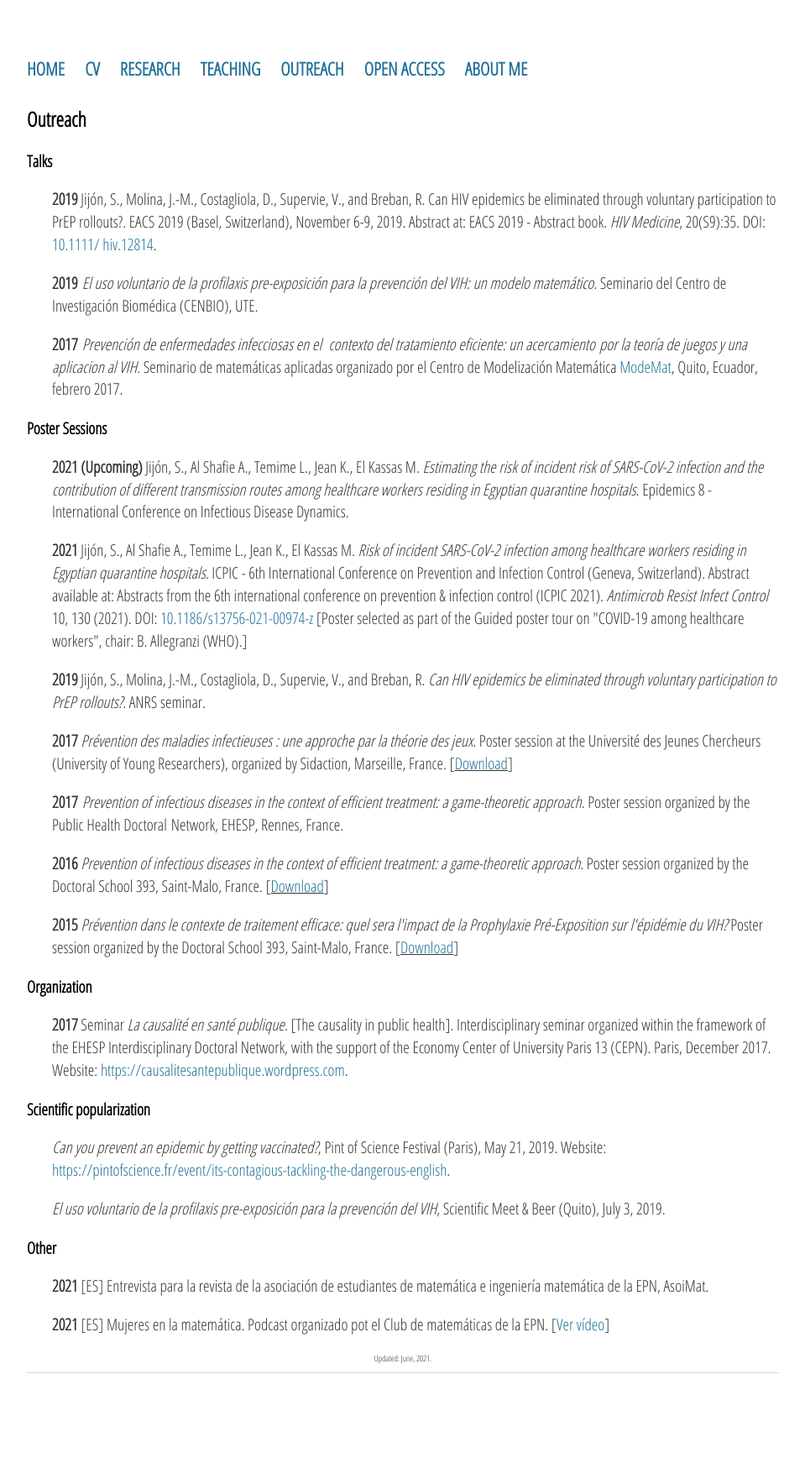
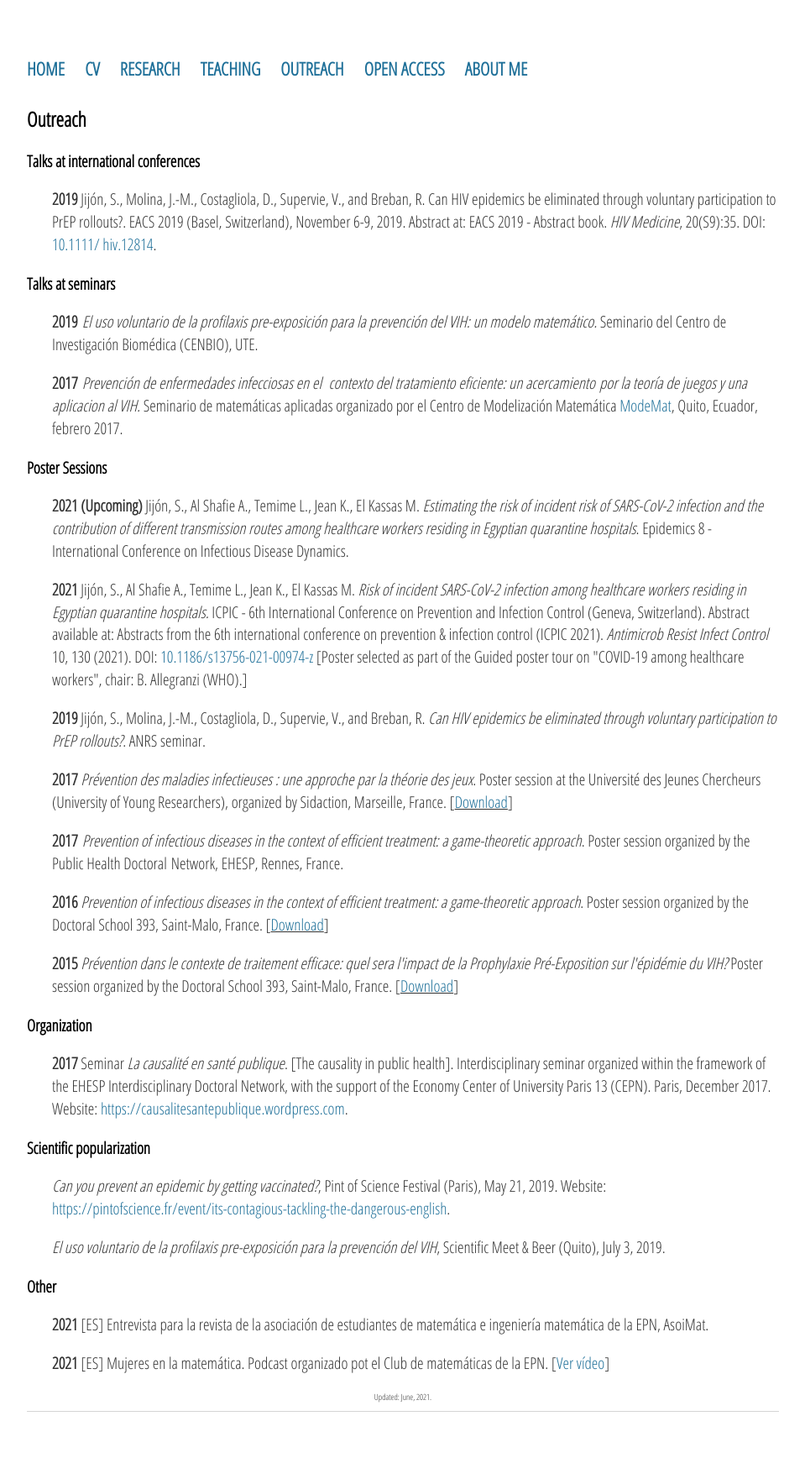
Before and after one commit to sjijon/sjijon.github.io, a Jekyll site: the page built from outreach.html, in a window 1280 px wide. Shown: the whole page at 84% size, without its empty margins (160-1119 px from the left). Built offline with Jekyll 4.4.1, drawn with Linux system fonts in a browser that asks for light colours; nearby versions of some CDN libraries; before the commit the page ends 1715 px from its top, so only the background shows below that.

Commit message:
Fix subsection titles

```diff
--- a/outreach.html
+++ b/outreach.html
@@ -4,7 +4,7 @@ title: Publications
 ---
 <div class="blurb">
 	<h2>Outreach</h2>
-	<h3>Talks</h3>
+	<h3>Talks at international conferences</h3>
 	<p style="padding-left:30px;">
 		<strong>2019 </strong>Jijón, S., Molina, J.-M., Costagliola, D., Supervie, V.,
 		and Breban, R. Can HIV epidemics be eliminated through voluntary participation
@@ -13,6 +13,8 @@ title: Publications
 		DOI: <a href="https://onlinelibrary.wiley.com/doi/10.1111/hiv.12814"
 		target="_blank">10.1111/ hiv.12814</a>.
 	</p>
+
+	<h3>Talks at seminars</h3>
 	<p style="padding-left:30px;">
 	<strong>2019 </strong><em>El uso voluntario de la profilaxis pre-exposición
 		para la prevención del VIH: un modelo matemático.</em> Seminario del
@@ -46,7 +48,7 @@ title: Publications
 				DOI: <a href="https://doi.org/10.1186/s13756-021-00974-z">10.1186/s13756-021-00974-z</a>
 			[Poster selected as part of the Guided poster tour on "COVID-19 among healthcare workers",
 			chair: B. Allegranzi (WHO).]
-</p>
+		</p>
 
 
 	<p style="padding-left:30px;">
```
